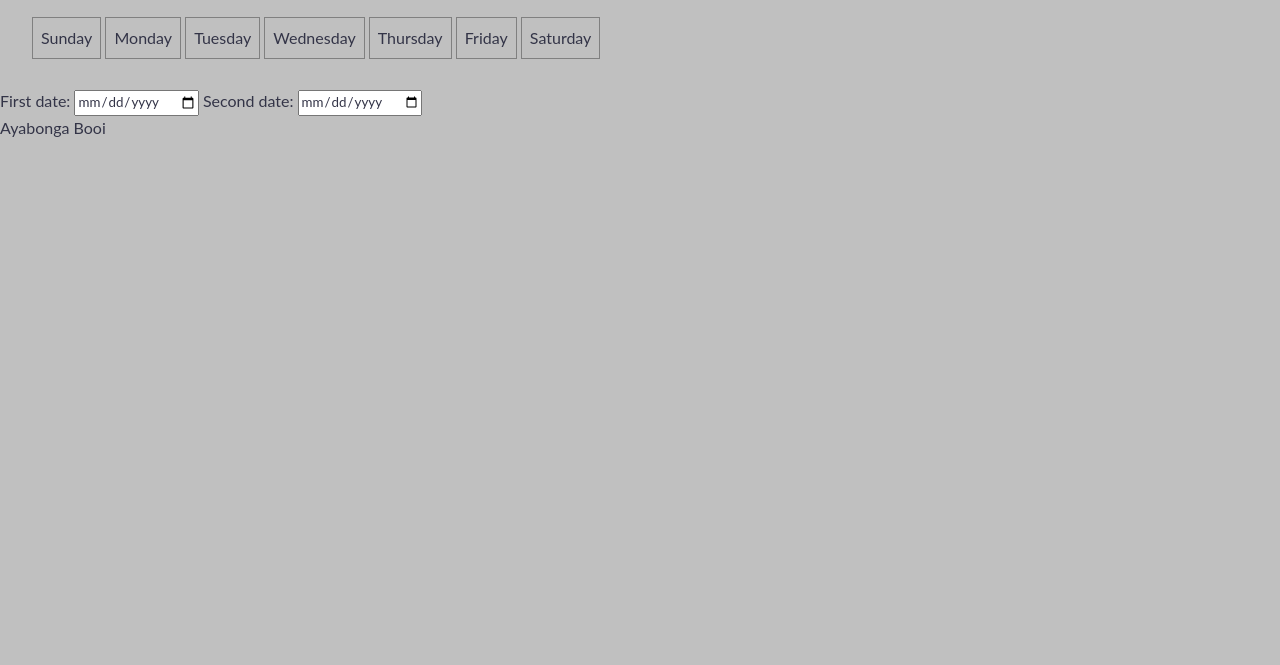
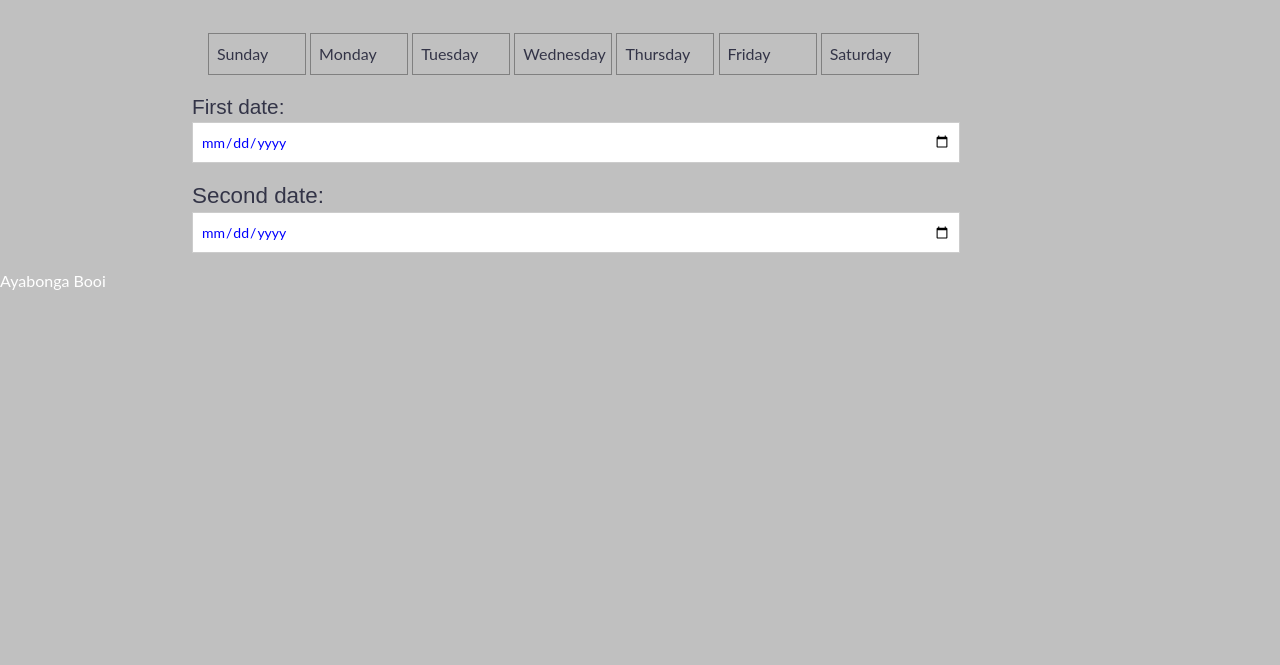
Before and after one commit to MrBooi/Matching-days, a plain HTML site: page index.html in a window 1280 px wide. Shown: the part 135-800 px from the top of the page. Drawn offline with nearby package versions, Linux system fonts and the light colour scheme.

Commit message:
css style code

```diff
--- a/css/Matching-days.css
+++ b/css/Matching-days.css
@@ -11,19 +11,64 @@ h1{
 
 .wrapper{
   margin-top: 20px ;
-  margin-bottom: 30px ;
-  padding-left: 2em;
-  padding-right: 2em;
-  margin-right: auto;
+  margin-left: 2rem;
 
 }
 
 
 .box{
-display: inline-block;
+display: block;
+ width: 200px;
  padding: 8px;
+margin-top: 1rem;
+margin-bottom: 1rem;
+margin-left: auto;
+margin-right: auto;
+ border: 1px solid grey;
+}
 
- border: 1px solid grey;
+.First_Date {
+  display: block;
+
+  font-family: Arial, Helvetica, sans-serif;
+  font-size: 1.3rem;
+  margin-left: 2rem;
+}
+
+
+.Second_Date {
+  display: block;
+
+  font-family: Arial, Helvetica, sans-serif;
+  font-size: 1.4rem;
+  margin-left: 2rem
+
+}
+
+#First_date  {
+  display: block;
+  width: 80%;
+  padding: 8px 8px;
+  margin-left: 2rem;
+  margin-bottom: 1rem;
+  border: none;
+  font-size: 14px;
+  color: blue;
+  box-sizing: border-box;
+  border: 1px solid #ccc;
+}
+
+
+#Second_date  {
+  display: block;
+  width: 80%;
+  padding: 8px 8px;
+  margin-left: 2rem;
+  border: none;
+  font-size: 14px;
+  color: blue;
+  box-sizing: border-box;
+  border: 1px solid #ccc;
 }
 
 .green{
@@ -36,3 +81,29 @@ background-color: orange;
 .blue{
 background-color: blue;
 }
+
+footer{
+   margin-top: 1rem;
+  color: white;
+}
+
+
+@media  (min-width:720px){
+
+  .wrapper{
+    margin-left: 3rem;
+
+  }
+  .box{
+  display: inline-block;
+   width: 80px;
+   padding: 8px;
+  margin-top: 1rem;
+  margin-bottom: 1rem;
+  margin-left: auto;
+  margin-right: auto;
+
+   border: 1px solid grey;
+  }
+
+}
--- a/index.html
+++ b/index.html
@@ -3,7 +3,6 @@
 <head>
   <meta charset="UTF-8">
   <meta name="viewport" content="width=device-width, initial-scale=1.0">
-  <meta http-equiv="X-UA-Compatible" content="ie=edge">
   <title>Matching Days</title>
   <link rel="stylesheet" href="css/simple-grid.css">
   <link rel="stylesheet" href="css/Matching-days.css">
@@ -28,19 +27,24 @@
     <div class="container">
     <div class="row">
       <div class="col-12">
-          <h1>Matching Days</h1>
+          <h1>Matching Days App</h1>
       </div>
     </div>
   </div>
   </header>
+  <div class="container">
     <div class="wrapper">
 
+
      </div>
+     <div class="row">
+     <label for="" class="First_Date">First date: </label>
+     <input id="First_date" class="first"  type="date" />
 
-     <label for="">First date: </label><input id="First_date" class="first"  type="date" />
-
-     <label for="">Second date: </label><input id="Second_date" class="second"  type="date"/>
-
+     <label for="" class="Second_Date">Second date: </label
+      ><input id="Second_date" class="second"  type="date"/>
+    </div>
+    </div>
 
      <footer>Ayabonga Booi</footer>
     <script src="./js/Matching-days.js"></script>
--- a/js/Matching-days-DOM.js
+++ b/js/Matching-days-DOM.js
@@ -18,7 +18,7 @@ window.addEventListener('load', function() {
   MatchingDayElem.innerHTML = dateDataHTML;
 });
 
-//  of a  factory Function
+
 var matchingDays = MatchingDay();
 First_date.addEventListener("change", function() {
   console.log(First_date.value)
--- a/js/Matching-days.js
+++ b/js/Matching-days.js
@@ -74,9 +74,6 @@ function MatchingDay() {
                        }, weekdays[currentPos]);
                   }
         }
-
-
-
 }
   return weekdays;
     }
```
Also changed, not shown: test/Matching-days.test.js (+30 -5 lines).
